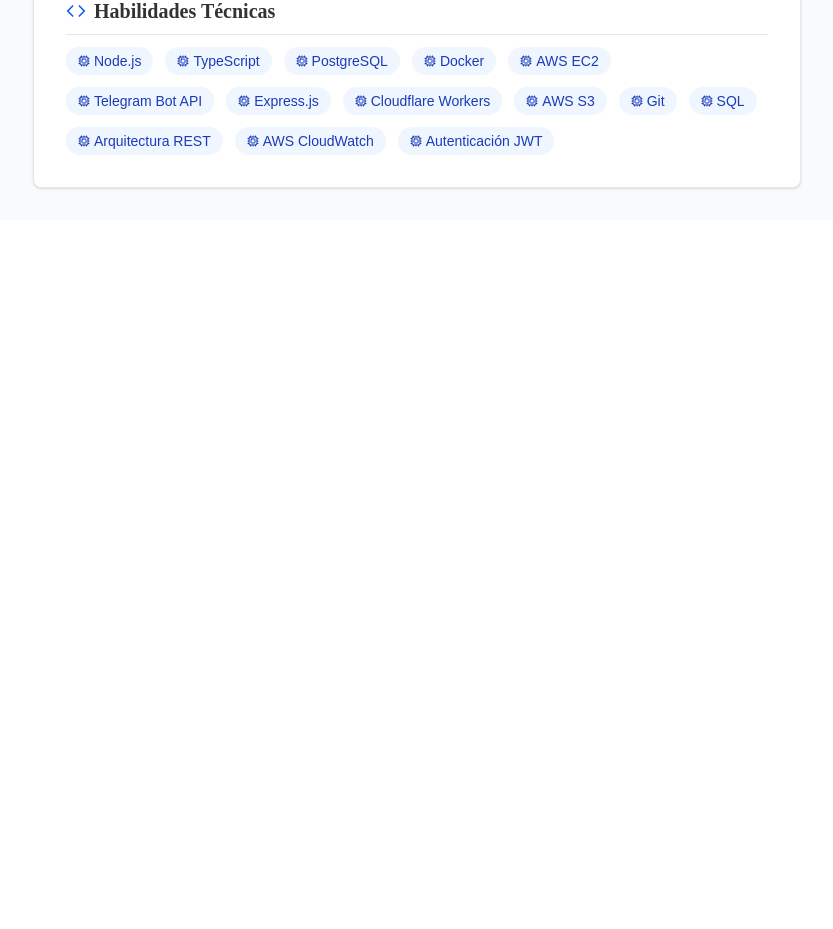
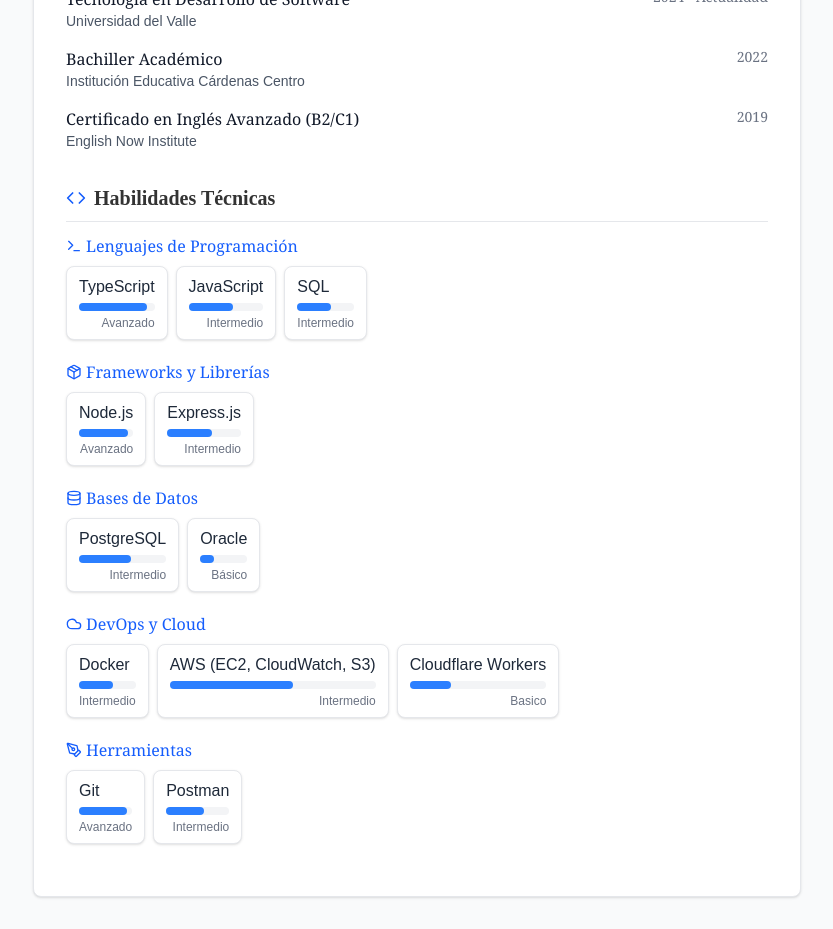
Before and after one commit to Alejotamayo28/my-cv, a Next.js app: page / in a window 1280 px wide. Shown: the part 1540-2469 px from the top of the page, without its empty margins (223-1056 px from the left). Before the commit the page ends 1760 px from the top, so only its background shows below. Built offline with nearby package versions, Linux system fonts and the light colour scheme.

Commit message:
Improved skills

```diff
--- a/src/components/resume/Resume.tsx
+++ b/src/components/resume/Resume.tsx
@@ -2,7 +2,7 @@
 import { Card } from "@/components/ui/card";
 import { Separator } from "@/components/ui/separator";
 import { cvData } from "@/data/cv.data";
-import { Mail, MapPin, Phone, GraduationCap, Briefcase, Code, Cpu } from "lucide-react";
+import { Mail, MapPin, Phone, GraduationCap, Briefcase, Code, Cpu, Package, Terminal, Database, Cloud, PenTool } from "lucide-react";
 import { useRef } from "react";
 import "@/styles/global.css"
 
@@ -155,16 +155,129 @@
           </h2>
           <Separator className="mb-3 bg-gray-200" />
 
-          <div className="flex flex-wrap gap-3">
-            {cvData.skills.map((skill) => (
-              <div
-                key={skill}
-                className="font-sans-serif bg-blue-50 px-3 py-1 rounded-full text-sm text-blue-800 flex items-center"
-              >
-                <Cpu className="h-3 w-3 mr-1" />
-                {skill}
-              </div>
-            ))}
+          {/* Lenguajes */}
+          <div className="mb-5">
+            <h3 className="text-md font-serif text-blue-600 mb-2 flex items-center">
+              <Terminal className="h-4 w-4 mr-1" />
+              Lenguajes de Programación
+            </h3>
+            <div className="flex flex-wrap gap-2">
+              {cvData.skills.languages.map((skill, index) => (
+                <div key={index} className="bg-white border border-gray-200 rounded-lg px-3 py-2 shadow-sm">
+                  <div className="font-medium text-gray-800">{skill.name}</div>
+                  <div className="mt-1 bg-gray-100 rounded-full h-2">
+                    <div
+                      className="bg-blue-500 h-2 rounded-full"
+                      style={{
+                        width: skill.level === "Avanzado" ? "90%" :
+                          skill.level === "Intermedio" ? "60%" : "30%"
+                      }}
+                    ></div>
+                  </div>
+                  <div className="text-xs text-gray-500 mt-1 text-right">{skill.level}</div>
+                </div>
+              ))}
+            </div>
+          </div>
+
+          {/* Frameworks */}
+          <div className="mb-5">
+            <h3 className="text-md font-serif text-blue-600 mb-2 flex items-center">
+              <Package className="h-4 w-4 mr-1" />
+              Frameworks y Librerías
+            </h3>
+            <div className="flex flex-wrap gap-2">
+              {cvData.skills.frameworks.map((skill, index) => (
+                <div key={index} className="bg-white border border-gray-200 rounded-lg px-3 py-2 shadow-sm">
+                  <div className="font-medium text-gray-800">{skill.name}</div>
+                  <div className="mt-1 bg-gray-100 rounded-full h-2">
+                    <div
+                      className="bg-blue-500 h-2 rounded-full"
+                      style={{
+                        width: skill.level === "Avanzado" ? "90%" :
+                          skill.level === "Intermedio" ? "60%" : "30%"
+                      }}
+                    ></div>
+                  </div>
+                  <div className="text-xs text-gray-500 mt-1 text-right">{skill.level}</div>
+                </div>
+              ))}
+            </div>
+          </div>
+
+          {/* Bases de datos */}
+          <div className="mb-5">
+            <h3 className="text-md font-serif text-blue-600 mb-2 flex items-center">
+              <Database className="h-4 w-4 mr-1" />
+              Bases de Datos
+            </h3>
+            <div className="flex flex-wrap gap-2">
+              {cvData.skills.databases.map((skill, index) => (
+                <div key={index} className="bg-white border border-gray-200 rounded-lg px-3 py-2 shadow-sm">
+                  <div className="font-medium text-gray-800">{skill.name}</div>
+                  <div className="mt-1 bg-gray-100 rounded-full h-2">
+                    <div
+                      className="bg-blue-500 h-2 rounded-full"
+                      style={{
+                        width: skill.level === "Avanzado" ? "90%" :
+                          skill.level === "Intermedio" ? "60%" : "30%"
+                      }}
+                    ></div>
+                  </div>
+                  <div className="text-xs text-gray-500 mt-1 text-right">{skill.level}</div>
+                </div>
+              ))}
+            </div>
+          </div>
+
+          {/* DevOps */}
+          <div className="mb-5">
+            <h3 className="text-md font-serif text-blue-600 mb-2 flex items-center">
+              <Cloud className="h-4 w-4 mr-1" />
+              DevOps y Cloud
+            </h3>
+            <div className="flex flex-wrap gap-2">
+              {cvData.skills.devOps.map((skill, index) => (
+                <div key={index} className="bg-white border border-gray-200 rounded-lg px-3 py-2 shadow-sm">
+                  <div className="font-medium text-gray-800">{skill.name}</div>
+                  <div className="mt-1 bg-gray-100 rounded-full h-2">
+                    <div
+                      className="bg-blue-500 h-2 rounded-full"
+                      style={{
+                        width: skill.level === "Avanzado" ? "90%" :
+                          skill.level === "Intermedio" ? "60%" : "30%"
+                      }}
+                    ></div>
+                  </div>
+                  <div className="text-xs text-gray-500 mt-1 text-right">{skill.level}</div>
+                </div>
+              ))}
+            </div>
+          </div>
+
+          {/* Herramientas */}
+          <div className="mb-5">
+            <h3 className="text-md font-serif text-blue-600 mb-2 flex items-center">
+              <PenTool className="h-4 w-4 mr-1" />
+              Herramientas
+            </h3>
+            <div className="flex flex-wrap gap-2">
+              {cvData.skills.tools.map((skill, index) => (
+                <div key={index} className="bg-white border border-gray-200 rounded-lg px-3 py-2 shadow-sm">
+                  <div className="font-medium text-gray-800">{skill.name}</div>
+                  <div className="mt-1 bg-gray-100 rounded-full h-2">
+                    <div
+                      className="bg-blue-500 h-2 rounded-full"
+                      style={{
+                        width: skill.level === "Avanzado" ? "90%" :
+                          skill.level === "Intermedio" ? "60%" : "30%"
+                      }}
+                    ></div>
+                  </div>
+                  <div className="text-xs text-gray-500 mt-1 text-right">{skill.level}</div>
+                </div>
+              ))}
+            </div>
           </div>
         </section>
       </Card>
--- a/src/data/cv.data.ts
+++ b/src/data/cv.data.ts
@@ -15,7 +15,7 @@
     {
       role: "Desarrollador Backend - Proyecto Personal",
       period: "2024 - Actualidad",
-      company: "Plataformad de Despliegue Automatizado",
+      company: "Plataforma de Despliegue Automatizado",
       location: "Remoto",
       tags: ["Typescript", "Node.js", "AWS", "Docker", "Cloudflare Workers", "Telegram API"],
       achievements: [
@@ -29,27 +29,32 @@
     {
       role: "Desarrollador Backend - Proyecto Personal",
       period: "2024",
-      company: "Asistente de gimnasio con Telegram Bot",
+      company: "FitTracker: Asistente de Gimnasio",
       location: "Remoto",
+      tags: ["Typescript", "PostgreSQL", "Node.js", "Docker", "Telegram API"],
       achievements: [
         "Diseño e implementación de un bot de Telegram que permite registrar, consultar y analizar el historial de entrenamientos de los usuarios.",
         "Manejo de autenticación, sesiones y relaciones familiares al estilo Netflix para compartir progresos.",
         "Base de datos PostgreSQL optimizada con consultas dinámicas por intervalos (diarios, semanales, mensuales, acumulados).",
       ],
+      repoLink: "https://github.com/Alejotamayo28?tab=repositories",
+      linkedinLink: "https://www.linkedin.com/in/alejandro-vergara-tamayo-1b3aa1263/"
     },
     {
       role: "Desarrollador Backend - Proyecto Personal",
       period: "2023",
-      company: "API e-commerce para supermercado",
+      company: "MiniMarket API",
       location: "Remoto",
+      tags: ["Typescript", "Express.js", "Node.js", "JWT", "PostgreSQL", "RESTful API"],
       achievements: [
-        "Desarrollo de una API RESTful con Express.js para entender los fundamentos de la comunicación cliente-servidor.",
-        "Implementación de lógica de negocio, autenticación con JWT, middlewares personalizados y consultas SQL.",
+        "Desarrollé una API RESTful completa para un e-commerce de supermercado como proyecto de aprendizaje, implementando los fundamentos de arquitectura cliente-servidor y mejores prácticas de la industria.",
+        "Construí un sistema de autenticación y autorización con JWT, roles de usuario y middlewares personalizados, garantizando la seguridad de los endpoints y datos sensibles.",
         "Fundamentos sólidos en arquitectura REST, seguridad y estructuración de rutas.",
       ],
+      repoLink: "https://github.com/Alejotamayo28?tab=repositories",
+      linkedinLink: "https://www.linkedin.com/in/alejandro-vergara-tamayo-1b3aa1263/"
     },
   ],
-
   education: [
     {
       degree: "Tecnología en Desarrollo de Software",
@@ -67,21 +72,28 @@
       institution: "English Now Institute",
     }
   ],
-
-  skills: [
-    "Node.js",
-    "TypeScript",
-    "PostgreSQL",
-    "Docker",
-    "AWS EC2",
-    "Telegram Bot API",
-    "Express.js",
-    "Cloudflare Workers",
-    "AWS S3",
-    "Git",
-    "SQL",
-    "Arquitectura REST",
-    "AWS CloudWatch",
-    "Autenticación JWT",
-  ],
+  skills: {
+    languages: [
+      { name: "TypeScript", level: "Avanzado" },
+      { name: "JavaScript", level: "Intermedio" },
+      { name: "SQL", level: "Intermedio" },
+    ],
+    frameworks: [
+      { name: "Node.js", level: "Avanzado" },
+      { name: "Express.js", level: "Intermedio" },
+    ],
+    databases: [
+      { name: "PostgreSQL", level: "Intermedio" },
+      { name: "Oracle", level: "Básico" },
+    ],
+    devOps: [
+      { name: "Docker", level: "Intermedio" },
+      { name: "AWS (EC2, CloudWatch, S3)", level: "Intermedio" },
+      { name: "Cloudflare Workers", level: "Basico" },
+    ],
+    tools: [
+      { name: "Git", level: "Avanzado" },
+      { name: "Postman", level: "Intermedio" },
+    ],
+  }
 };
--- a/src/types/cv.ts
+++ b/src/types/cv.ts
@@ -15,12 +15,33 @@
     tags?: string[],
     achievements: string[];
     repoLink?: string,
-    linkedinLink?:string
+    linkedinLink?: string
   }>;
   education: Array<{
     degree: string;
     period: string;
     institution: string;
   }>;
-  skills: string[];
+  skills: {
+    languages: Array<{
+      name: string,
+      level: string
+    }>,
+    frameworks: Array<{
+      name: string,
+      level: string
+    }>,
+    databases: Array<{
+      name: string,
+      level: string
+    }>,
+    devOps: Array<{
+      name: string,
+      level: string
+    }>
+    tools: Array<{
+      name: string,
+      level: string
+    }>,
+  };
 }
```
